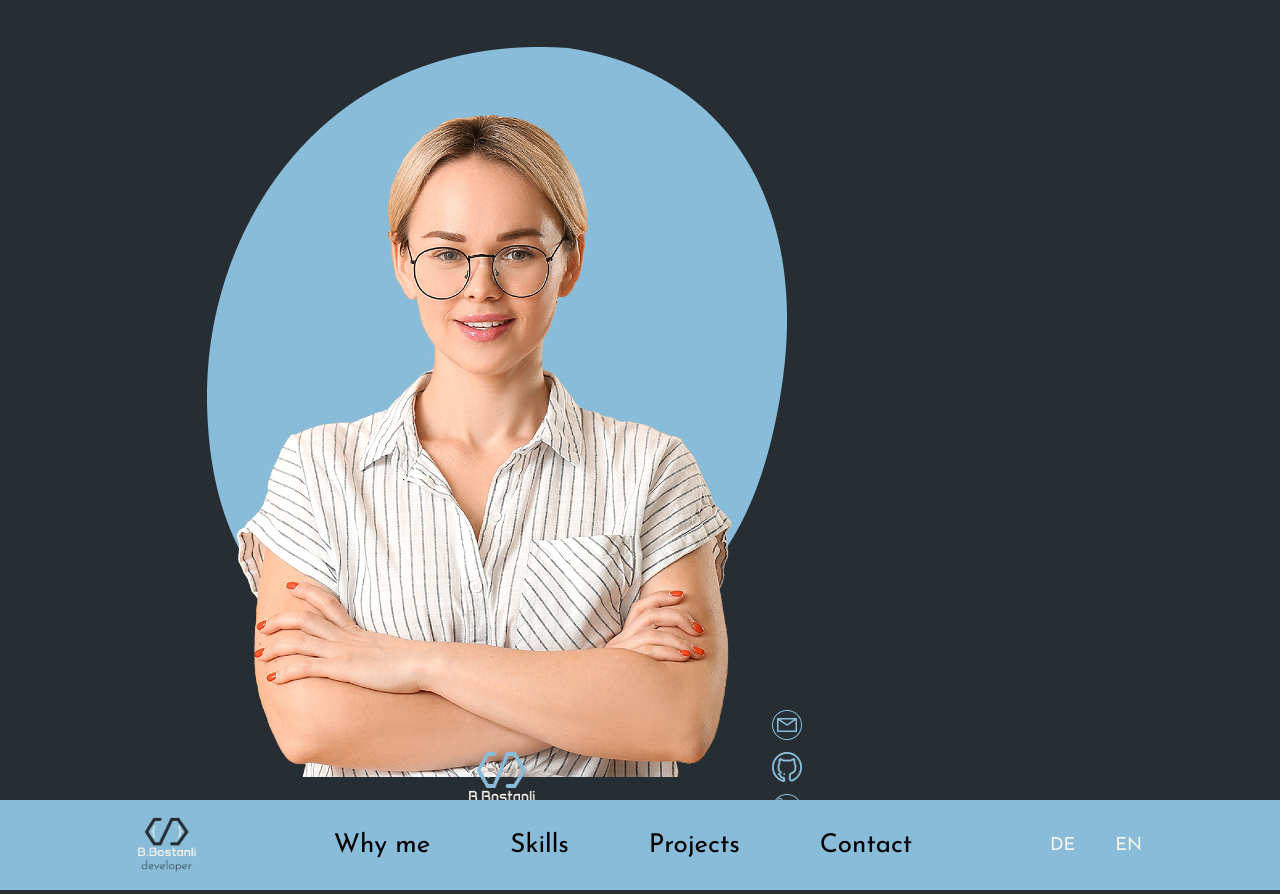
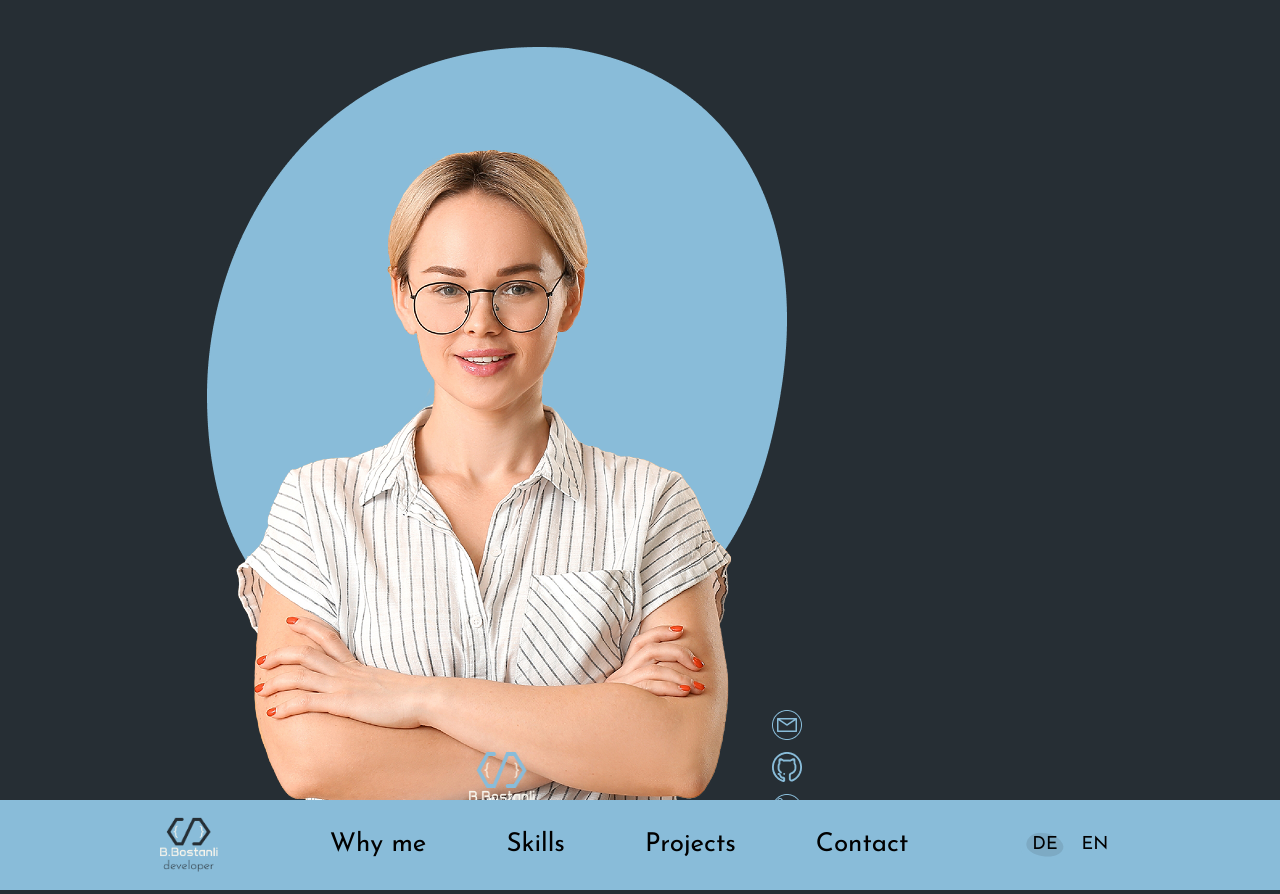
Before and after one commit to twenty2industries/portfolio, an Angular app: page / in a window 1280 px wide. Shown: the top 894 px of the page. Built offline with nearby package versions, Linux system fonts and the light colour scheme.

Commit message:
style&feat: selectedLanguageCode is now beeing highlighted; Animations navbar done

```diff
--- a/src/app/main-content/contact-me/contact-me.component.scss
+++ b/src/app/main-content/contact-me/contact-me.component.scss
@@ -105,6 +105,8 @@ div {
       center/contain no-repeat;
     margin-right: 8px;
     cursor: pointer;
+      transition: 0.5s ease-in-out;
+
 
     &:hover {
       background-image: url("/images/sections/contactMe/checkElipse.png");
--- a/src/app/main-content/hero/hero.component.scss
+++ b/src/app/main-content/hero/hero.component.scss
@@ -4,15 +4,14 @@
 section {
   margin: 0rem 10rem;
   @include dFlex(center, center);
+  flex-wrap: wrap;
   height: 100vh;
-  flex-wrap: wrap
 }
 
 #content {
   max-width: 1920px;
   margin: 0rem 10rem;
   @include dFlex(space-between, center);
-  height: 100vh;
   width: 100%;
   flex-wrap: wrap
 }
@@ -28,7 +27,7 @@ section {
   height: 71rem;
 
   #profilePhoto {
-    margin-top: 16rem;
+    margin-top: 23rem;
     height: auto;
   }
 }
--- a/src/app/shared/footer/footer.component.html
+++ b/src/app/shared/footer/footer.component.html
@@ -1,5 +1,5 @@
-<section>
-  <div class="mainInput">
+<footer>
+  <div class="content">
     <div class="legalNotice">
       Legal notice
       <br>© Burak Bostanli 2025
@@ -8,8 +8,8 @@
     <div class="socials">
       <img src="/images/socials/mail/mailDark.png" alt="mail-default-logo">
       <img src="/images/socials/github/githubDark.png" alt="github-default-logo">
-      <img src="/images/socials/linkedin/linkedinDark.png" alt="">
+      <img src="/images/socials/linkedin/linkedinDark.png" alt="linkedin-default-logo">
     </div>
   </div>
 
-</section>
+</footer>
--- a/src/app/shared/footer/footer.component.scss
+++ b/src/app/shared/footer/footer.component.scss
@@ -1,10 +1,10 @@
 @import "../../mixins.scss";
 
-section {
+footer {
   width: 100%;
   background-color: #89bcd9;
 
-  > .mainInput {
+  > .content {
     @include dFlex(space-evenly, center);
     height: 15rem;
     > .legalNotice {
--- a/src/app/shared/header/header.component.html
+++ b/src/app/shared/header/header.component.html
@@ -1,4 +1,5 @@
-<section>
+<header>
+    <div class="content">
         <img [src]="headerData.logo.path" [alt]="headerData.logo.alt">
         <nav>
             @for (links of headerData.links; track $index) {
@@ -6,8 +7,11 @@
             }
         </nav>
         <div class="languageSelect">
-        @for (languageOptions of headerData.languageOptions; track $index) {
-            <span>{{languageOptions.code}}</span>
+            @for (language of headerData.languageOptions; track $index) {
+            <button [class.active]="activeLanguage === language.code" (click)="setActiveLanguage(language.code)">
+                {{language.code}}
+            </button>
             }
         </div>
-</section>
+    </div>
+</header>
--- a/src/app/shared/header/header.component.scss
+++ b/src/app/shared/header/header.component.scss
@@ -1,33 +1,59 @@
 @import "../../mixins.scss";
+.content {
+  width: 100%;
+  max-width: 1920px;
+  @include dFlex(space-between, center);
+  padding: 0rem 16rem;
+}
 
-section {
+header {
   @include dFlex(space-evenly, center);
   width: 100%;
   height: 9rem;
-  background-color: #89bcd9;
   position: sticky;
   top: 0rem;
-
-  >img{
+  background-color: #89bcd9;
+  img {
     width: 5.8rem;
   }
-  > nav {
+  nav {
     @include dFlex(center, center);
     gap: 8rem;
 
-    > a {
+    a {
       font-family: "Josefin Sans";
       color: black;
       font-size: 2.6rem;
+      transition: color 0.2s ease-in-out; // Gleicher Übergang für hover/unhover
+
+      &:hover {
+        color: white;
+      }
+    }
+  }
+
+  div {
+    display: flex;
+
+    span {
+      font-family: "Josefin Sans";
     }
   }
 }
 
-div {
-  display: flex;
-  gap: 4rem;
+button {
+  color: black;
+  transition: color 0.2s ease-in-out;
+  width: 5rem;
 
-  > span {
-    font-family: "Josefin Sans";
+  &:hover {
+    color: white;
   }
 }
+
+button.active {
+  color: black;
+  background-image: url("/images/sections/navBar/languageElipse.png");
+  background-position: center;
+  background-repeat: no-repeat;
+}
--- a/src/app/shared/header/header.component.ts
+++ b/src/app/shared/header/header.component.ts
@@ -1,5 +1,6 @@
 import { Component, Input } from '@angular/core';
 import { HeaderData } from '../../main-content/interfaces/header.interface';
+import { NgClass } from '@angular/common';
 
 @Component({
   selector: 'app-header',
@@ -9,4 +10,10 @@ import { HeaderData } from '../../main-content/interfaces/header.interface';
 })
 export class HeaderComponent {
 @Input() headerData!: HeaderData;
+
+activeLanguage: string = 'DE'; // Standardmäßig DE aktiv
+
+setActiveLanguage(code: string) {
+  this.activeLanguage = code; // Nur der geklickte Button wird aktiv
 }
+}
--- a/src/styles.scss
+++ b/src/styles.scss
@@ -23,7 +23,8 @@
   padding: 0;
   text-decoration: none;
   scroll-behavior: smooth;
-  font-family: 'Anta'
+  font-family: 'Anta';
+  list-style: none;
 }
 
 
@@ -67,8 +68,7 @@ button{
   border: solid 0.1rem #89bcd9;
   &:hover{
     cursor: pointer;
-    background-color: #89bcd9;
-    color: #262E34;
-  }
-;
+    background-color: #89bcd960;
+    color: #262e34;
+  };
 }
```
Also changed, not shown: public/images/sections/navBar/languageElipse.png (added). Lines whose indentation alone changed are shown as unchanged.
